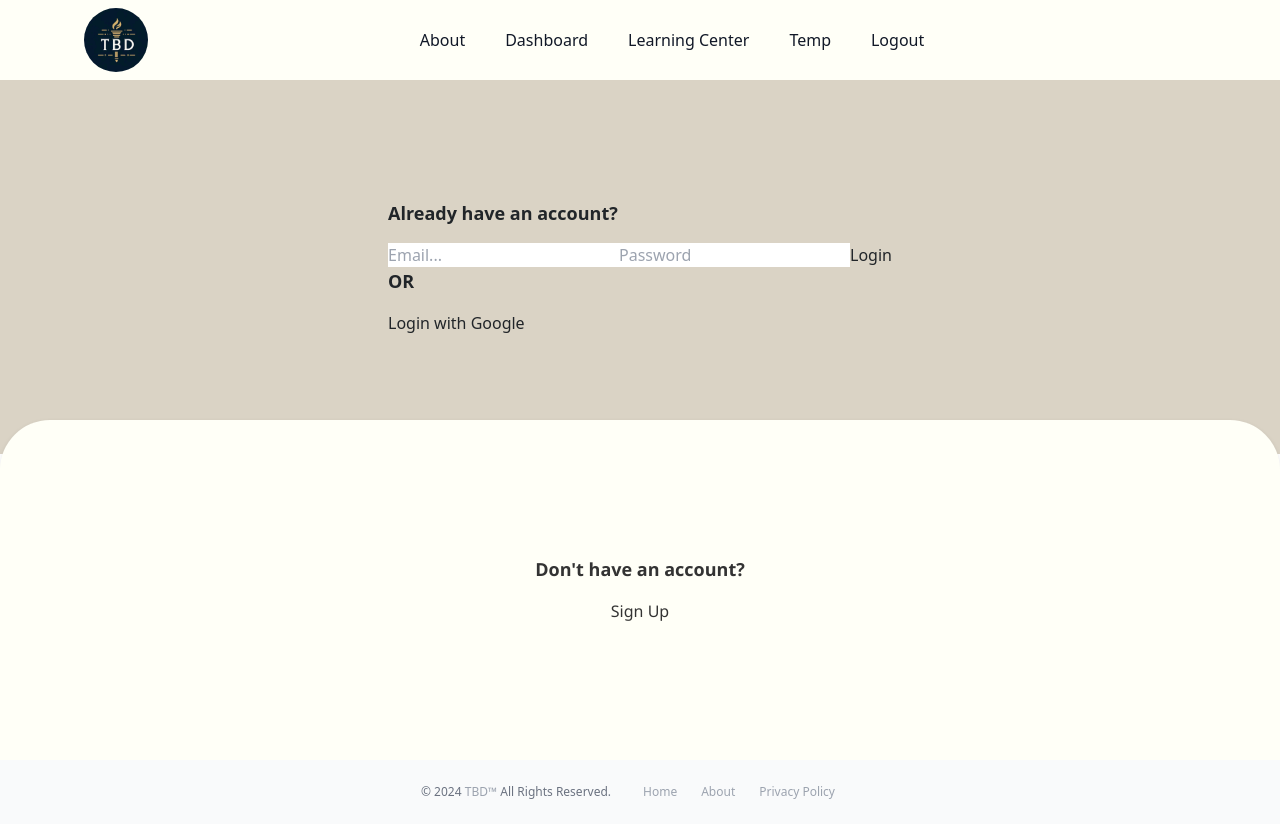
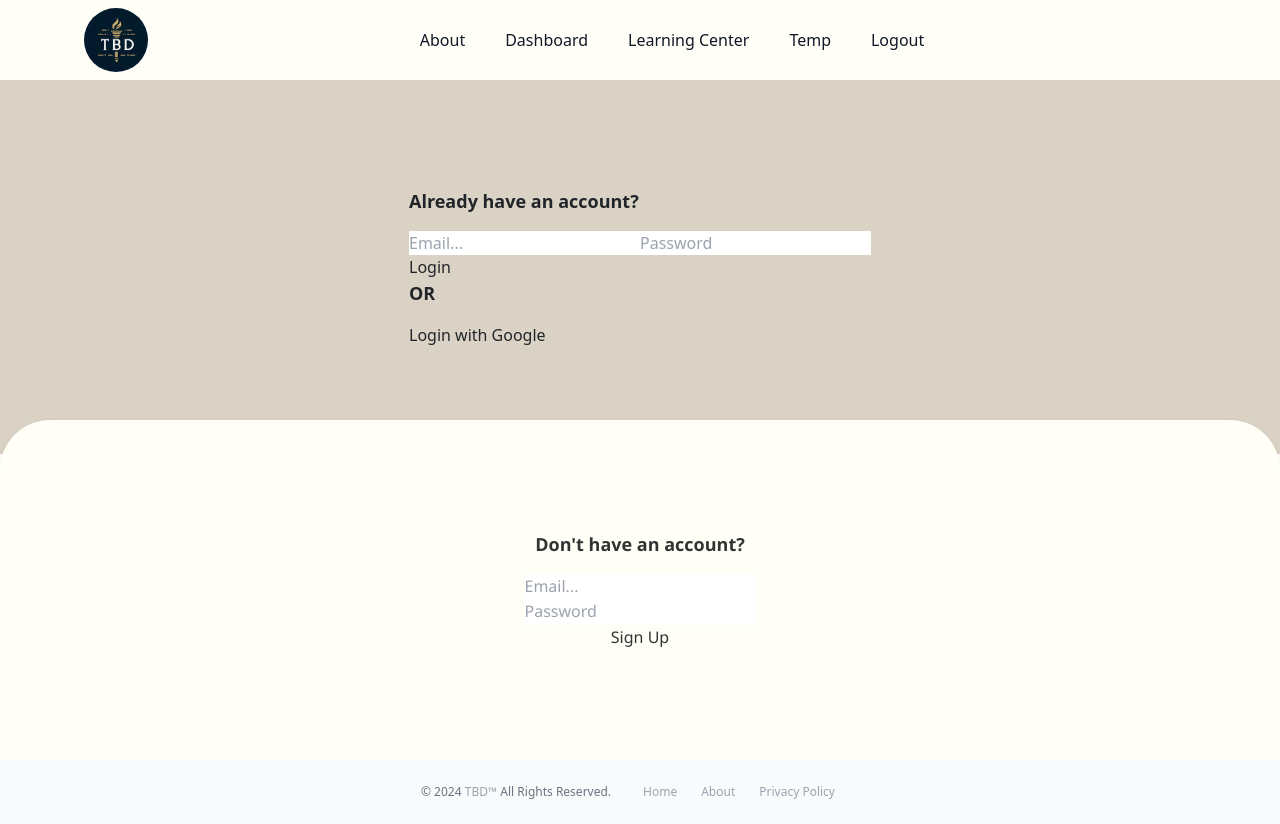
Before and after one commit to Jorge96273/Transparent-Budget-Decisions, a React (Vite) app: page /enterlanding in a window 1280 px wide. Built offline with nearby package versions, Linux system fonts and the light colour scheme; no server answers.

Commit message:
new fields for returning users

```diff
--- a/src/pages/EnterLandingPage.jsx
+++ b/src/pages/EnterLandingPage.jsx
@@ -1,4 +1,3 @@
-import { Link } from 'react-router-dom';
 import { auth, googleProvider } from "../config/firebase";
 import {
   createUserWithEmailAndPassword,
@@ -16,24 +15,8 @@ const EnterLandingPage = () => {
   const [email, setEmail] = useState("");
   const [password, setPassword] = useState("");
   const [user, loading, error] = useAuthState(auth);
+  const [errorMessage, setErrorMessage] = useState("");
   const navigate = useNavigate();
-  //! Shows what user is signed in
-  // console.log(auth?.currentUser?.email);
-  // console.log(auth?.currentUser?.photoURL);
-  //   ? handles if the object doesnt exist
-
-  const signin = async () => {
-    try {
-      await signInWithEmailAndPassword(auth, email, password);
-      console.log(auth?.currentUser?.email);
-      console.log(`User: ${user}`);
-      if (user) {
-        navigate("/dashboard");
-      }
-    } catch (err) {
-      console.log(err);
-    }
-  };
 
   const signInWithGoogle = async () => {
     try {
@@ -49,18 +32,86 @@ const EnterLandingPage = () => {
     }
   };
 
-  const register = async () => {
+  const handlePasswordChangeNew = (e) => {
+    const newPassword = e.target.value;
+    setPassword(newPassword);
+    if (newPassword.length < 8) {
+      setErrorMessage("Password must be at least 8 characters long");
+    } else if (!/\d/.test(newPassword)) {
+      setErrorMessage("Password must contain at least 1 number");
+    } else if (!/[!@#$%^&*(),.?":{}|<>]/.test(newPassword)) {
+      setErrorMessage("Password must contain at least 1 special character");
+    } else if (/\s/.test(newPassword)) {
+      setErrorMessage("Password cannot contain spaces");
+    } else {
+      setErrorMessage("");
+    }
+  };
+
+  const handlePasswordChangeReturning = (e) => {
+    const newPassword = e.target.value;
+    setPassword(newPassword);
+  };
+
+  const handleEmailChangeNew = (e) => {
+    const newEmail = e.target.value;
+    setEmail(newEmail);
+    const emailRegex = /^[^\s@]+@[^\s@]+\.[^\s@]+$/;
+    if (!newEmail) {
+      setErrorMessage("Email is required");
+    } else if (!emailRegex.test(newEmail)) {
+      setErrorMessage("Invalid email format");
+    } else {
+      setErrorMessage("");
+    }
+  };
+
+  const handleEmailChangeReturning = (e) => {
+    const newEmail = e.target.value;
+    setEmail(newEmail);
+  };
+
+  const handleSubmitLogin = async (e) => {
+    e.preventDefault();
     try {
-      await createUserWithEmailAndPassword(auth, email, password);
+      await signInWithEmailAndPassword(auth, email, password);
       console.log(auth?.currentUser?.email);
       console.log(`User: ${user}`);
       if (user) {
-        console.log("User is signed in");
         navigate("/dashboard");
+    }
+  } catch (err) {
+    if (err.code === "auth/invalid-credential" || err.code === "auth/invalid-email") {
+      console.log("Invalid credentials. Please check your email and password");
+      setErrorMessage("Invalid credentials. Please check your email and password.");
+    } else {
+    console.log(err);
+    }
+  }
+};
+
+  const handleSubmitSignUp = async (e) => {
+    e.preventDefault();
+    try {
+      if (password && !errorMessage) {
+        await createUserWithEmailAndPassword(auth, email, password);
+        console.log(auth?.currentUser?.email);
+        console.log(`User: ${user}`);
+        if (user) {
+          navigate("/dashboard");
+        }
       }
     } catch (err) {
+      if (err.code === "auth/email-already-in-use") {
+        console.log("This email is already in use.");
+        setErrorMessage("This email is already in use.");
+      } else if (err.code === "auth/invalid-email") {
+        console.log("Please enter a valid email");
+        setErrorMessage("Please enter a valid email");
+      } else {
       console.log(err);
-    }
+      };
+    };
   };
 
   useEffect(() => {
@@ -82,19 +133,30 @@ const EnterLandingPage = () => {
 
             <input type="text" className="rounded-input"
             placeholder="Email..."
-            onChange={(e) => setEmail(e.target.value)}
+            onChange={handleEmailChangeReturning}
             />
             <input type="password" placeholder="Password" className="rounded-input"
-            onChange={(e) => setPassword(e.target.value)}
+            onChange={handlePasswordChangeReturning}
             />
-            <button className="rounded-button" onClick={signin}>Login</button>
+            <div>{errorMessage}</div>
+            <button className="rounded-button" onClick={handleSubmitLogin}>Login</button>
             <p className='font-bold text-lg'>OR</p>
             <button className="rounded-button" onClick={signInWithGoogle}>Login with Google</button>
         </div>
       </div>
       <div className="bottom-half">
       <p className='font-bold text-lg'>Don't have an account?</p>
-      <button className="rounded-button" onClick={register}>Sign Up</button>
+
+      <input type="text" className="rounded-input"
+            placeholder="Email..."
+            onChange={handleEmailChangeNew}
+            />
+            <input type="password" placeholder="Password" className="rounded-input"
+            onChange={handlePasswordChangeNew}
+            />
+            <div>{errorMessage}</div>
+
+      <button className="rounded-button" onClick={handleSubmitSignUp}>Sign Up</button>
       </div>
       </div>
       </>
```
